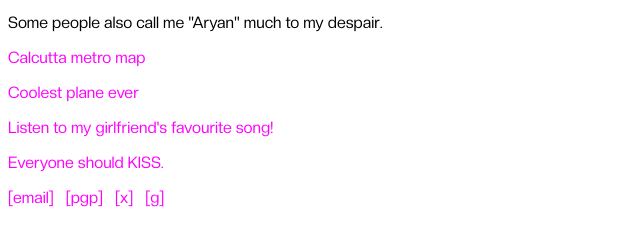
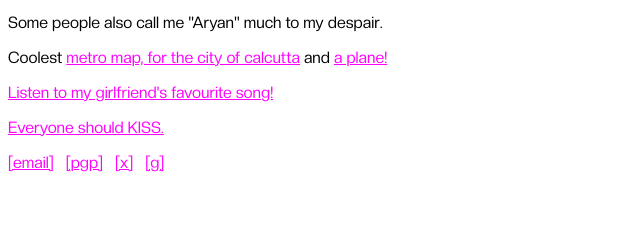
Before and after one commit to 0thorderlogic/0thorderlogic.github.io, a plain HTML site: page index.html in a window 1280 px wide. Shown: the part 313-558 px from the top of the page, without its empty margins (0-640 px from the left). Drawn offline with Linux system fonts and the light colour scheme.

Commit message:
flex box fixed

```diff
--- a/index.html
+++ b/index.html
@@ -13,13 +13,12 @@
 	<h1>Sanket's Homepage</h1>
 	<span class="flex-box">
 		<img src="https://i.nostrimg.com/bfd2a689c5f55e405e572b67230f095abcf5134f61f8391b4a5429a41fc82364/file.jpeg" alt="An image of him"/>
+	</span>
 	<main>
 		<p>Some people also call me "Aryan" much to my despair.</p>
-		<p><a href="https://en.wikipedia.org/wiki/List_of_Kolkata_Metro_stations#/media/File:Kolkata_Metro_Map_updated.png" target="_blank">Calcutta metro map</a></p>
-		<p><a href="https://en.wikipedia.org/wiki/Switzerland_and_weapons_of_mass_destruction#/media/File:Dassault_(F+W_Emmen)_Mirage_IIIS,_Switzerland_-_Air_Force_AN0695824.jpg" target="_blank">Coolest plane ever</a></p>
+		<p>Coolest <a href="https://en.wikipedia.org/wiki/List_of_Kolkata_Metro_stations#/media/File:Kolkata_Metro_Map_updated.png">metro map, for the city of calcutta</a> and <a href="https://en.wikipedia.org/wiki/Switzerland_and_weapons_of_mass_destruction#/media/File:Dassault_(F+W_Emmen)_Mirage_IIIS,_Switzerland_-_Air_Force_AN0695824.jpg">a plane!</a></p>
 		<p><a href="https://youtu.be/vBHild0PiTE?si=IfbXVWEw9kVqjdf2" target="_blank">Listen to my girlfriend's favourite song!</a></p>
 		<p><a href="https://en.wikipedia.org/wiki/KISS_principle" target="_blank">Everyone should KISS.</a></p>
-
 	</main>
 	<footer>
 		<a href="mailto:aoneone5@protonmail.com">[email]</a>
--- a/static/style/style.css
+++ b/static/style/style.css
@@ -5,9 +5,12 @@ html {
 img {
 	width: 300px;
 }
-a, a:visited, a:hover{
-	text-decoration: none;
+a, a:visited{
+	/* text-decoration: none; */
 	color: magenta;
+}
+a:hover {
+	color: black;
 }
 .view {
 	float: right;
```
